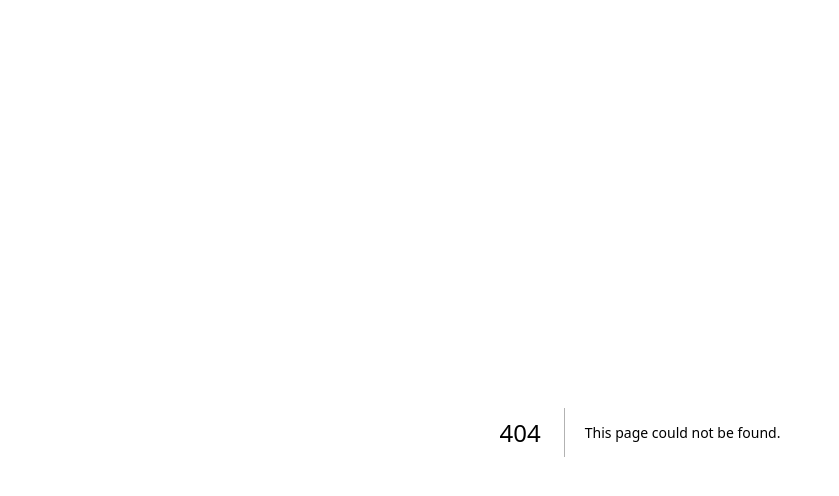
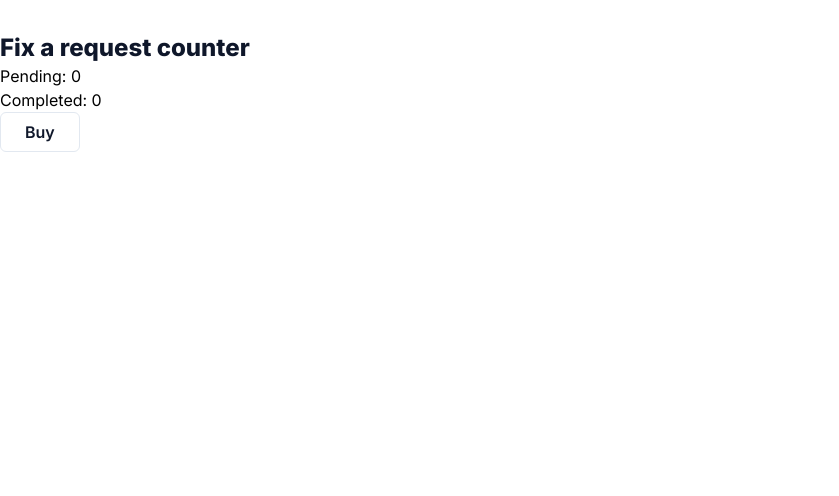
Before and after one commit to TaiseiNemoto/react-practice-app, a Next.js app: page /queueing-a-series-of-state-updates/fix-a-request-counter in a window 1280 px wide. Before the commit this address had no page. Shown: the top 496 px of the page, without its empty margins (0-839 px from the left). Built offline with nearby package versions, Linux system fonts and the light colour scheme.

Commit message:
[add]Queueing a Series of State Updates：Fix a request counterまで完了

```diff
--- a/src/app/page.tsx
+++ b/src/app/page.tsx
@@ -11,6 +11,10 @@ export default function Home() {
         pageName="State: A Component's Memory"
       />
       <PageLink link="/state-as-a-snapshot" pageName="State as a Snapshot" />
+      <PageLink
+        link="/queueing-a-series-of-state-updates"
+        pageName="Queueing a Series of State Updates"
+      />
     </main>
   );
 }
--- /dev/null
+++ b/src/app/queueing-a-series-of-state-updates/fix-a-request-counter/page.tsx
@@ -0,0 +1,11 @@
+import H1Element from '@/components/common/H1Element';
+import RequestTracker from '@/components/queueing-a-series-of-state-updates/RequestTracker';
+
+export default function page() {
+  return (
+    <main>
+      <H1Element title="Fix a request counter" />
+      <RequestTracker />
+    </main>
+  );
+}
--- /dev/null
+++ b/src/app/queueing-a-series-of-state-updates/page.tsx
@@ -0,0 +1,14 @@
+import H1Element from '@/components/common/H1Element';
+import PageLink from '@/components/common/PageLink';
+
+export default function page() {
+  return (
+    <main>
+      <H1Element title="Queueing a Series of State Updates" />
+      <PageLink
+        pageName="Fix a request counter"
+        link="/queueing-a-series-of-state-updates/fix-a-request-counter"
+      />
+    </main>
+  );
+}
--- /dev/null
+++ b/src/components/queueing-a-series-of-state-updates/RequestTracker.tsx
@@ -0,0 +1,30 @@
+'use client';
+
+import { useState } from 'react';
+import Button from '../common/Button';
+
+export default function RequestTracker() {
+  const [pending, setPending] = useState(0);
+  const [completed, setCompleted] = useState(0);
+
+  async function handleBuy() {
+    setPending((p) => p + 1);
+    await delay(3000);
+    setPending((p) => p - 1);
+    setCompleted((c) => c + 1);
+  }
+
+  return (
+    <>
+      <h3>Pending: {pending}</h3>
+      <h3>Completed: {completed}</h3>
+      <Button buttonText="Buy" handleClick={handleBuy} />
+    </>
+  );
+}
+
+function delay(ms: number) {
+  return new Promise((resolve) => {
+    setTimeout(resolve, ms);
+  });
+}
```
